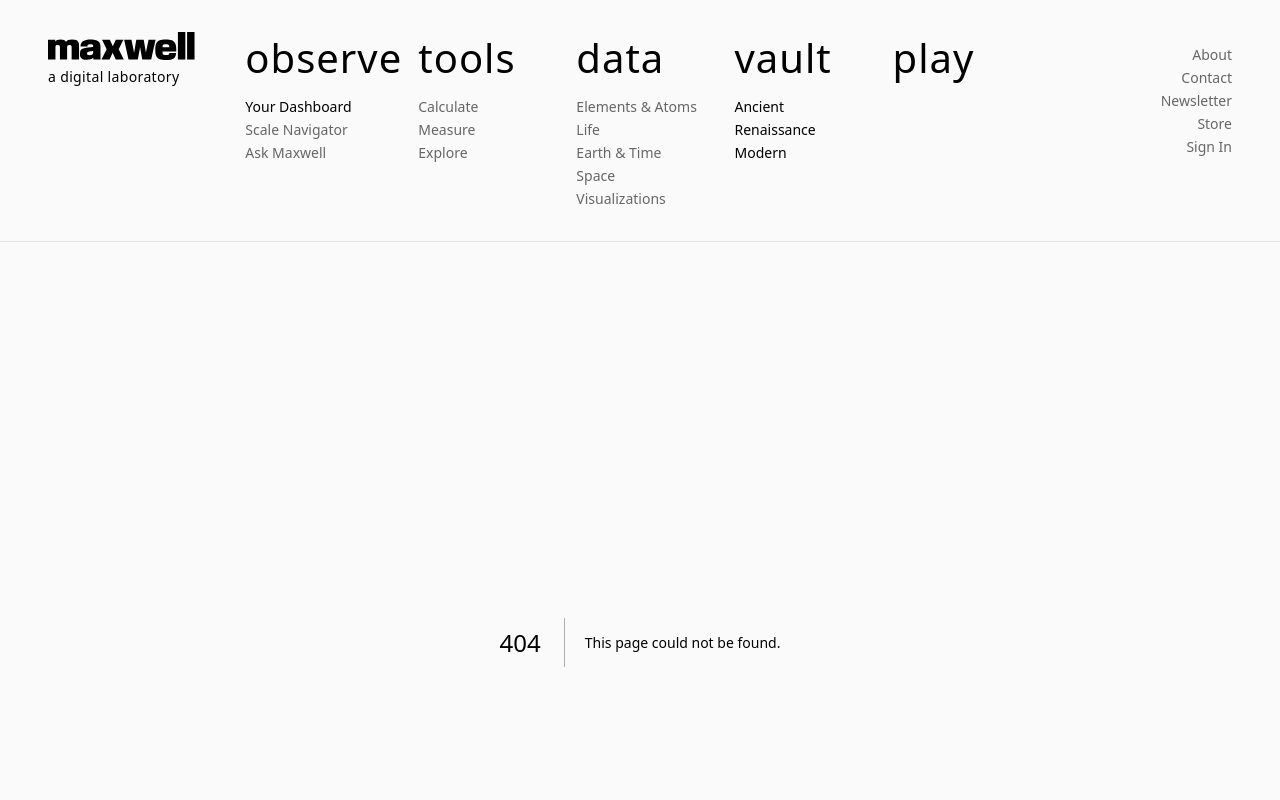
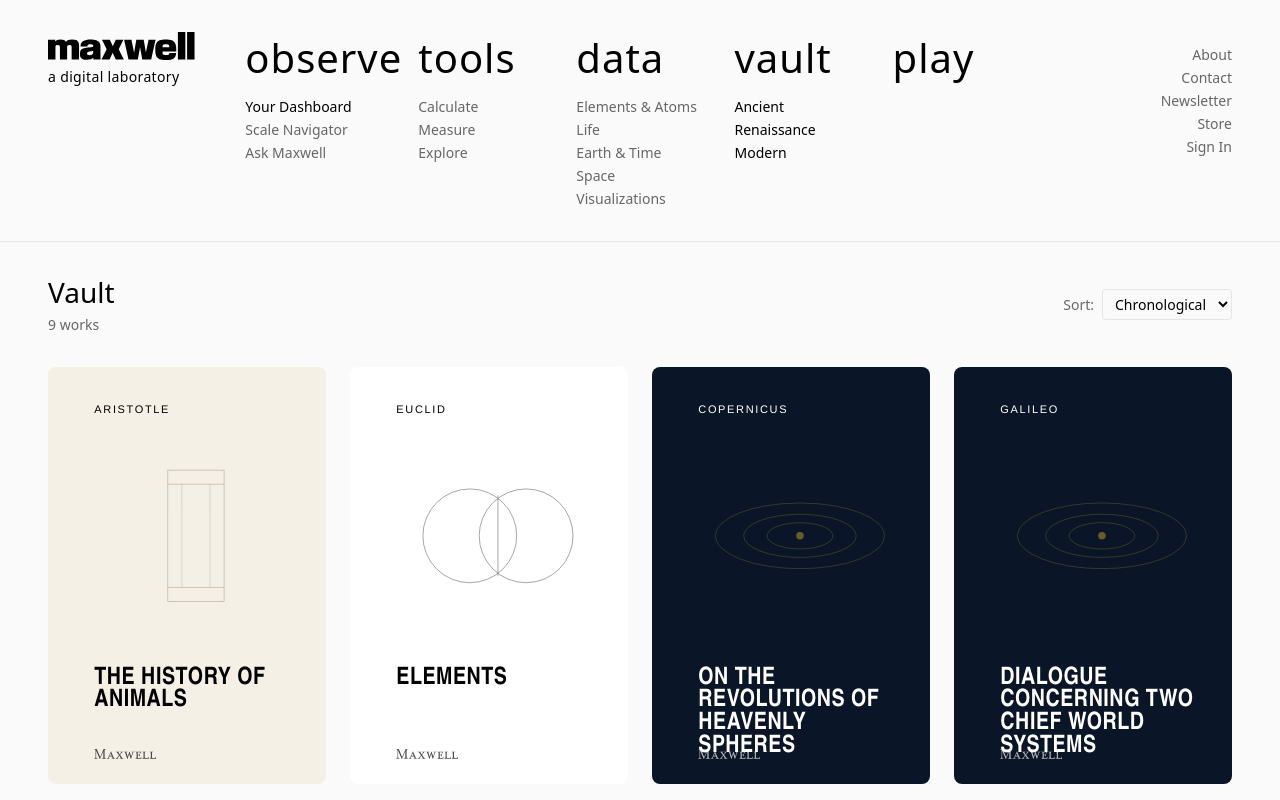
Before and after one commit to Axisophy/maxwell, a Next.js app: page /vault in a window 1280 px wide. Before the commit this address had no page. Shown: the top 800 px of the page. Built offline with nearby package versions, Linux system fonts and the light colour scheme; a web font is replaced by a local one.

Commit message:
changed knowledge to vault

```diff
--- a/src/app/knowledge/page.tsx
+++ b/src/app/vault/page.tsx
@@ -1,6 +1,6 @@
 'use client'
 
-import { useState } from 'react'
+import { useState, Suspense } from 'react'
 import { useSearchParams } from 'next/navigation'
 import BookWidget, { type Series } from '@/components/BookWidget'
 
@@ -100,7 +100,7 @@ const eraLabels: Record<Era, string> = {
   modern: 'Modern',
 }
 
-export default function KnowledgePage() {
+function VaultContent() {
   const searchParams = useSearchParams()
   const eraParam = searchParams.get('era') as Era | null
 
@@ -137,25 +137,25 @@ export default function KnowledgePage() {
   }
 
   return (
-    <main className="w-full px-8 lg:px-12 py-8">
+    <>
       {/* Page header */}
       <div className="flex items-center justify-between mb-8">
         <div>
-          <h1 className="text-2xl font-light text-black">
-            {currentEra === 'all' ? 'Knowledge' : eraLabels[currentEra]}
+          <h1 className="text-2xl font-sans-display font-light text-text-primary">
+            {currentEra === 'all' ? 'Vault' : eraLabels[currentEra]}
           </h1>
-          <p className="text-sm text-[var(--text-muted)] mt-1">
+          <p className="text-sm text-text-muted mt-1">
             {sortedBooks.length} {sortedBooks.length === 1 ? 'work' : 'works'}
           </p>
         </div>
 
         {/* Sort control */}
         <div className="flex items-center gap-2">
-          <span className="text-sm text-[var(--text-muted)]">Sort:</span>
+          <span className="text-sm text-text-muted">Sort:</span>
           <select
             value={sortBy}
             onChange={(e) => setSortBy(e.target.value as SortOption)}
-            className="text-sm text-black bg-transparent border border-[var(--widget-border)] rounded px-2 py-1 focus:outline-none focus:border-[#e6007e]"
+            className="text-sm text-text-primary bg-transparent border border-border-light rounded px-2 py-1 focus:outline-none"
           >
             <option value="chronological">Chronological</option>
             <option value="alphabetical-title">Title A–Z</option>
@@ -178,6 +178,16 @@ export default function KnowledgePage() {
           />
         ))}
       </div>
+    </>
+  )
+}
+
+export default function VaultPage() {
+  return (
+    <main className="w-full px-8 lg:px-12 py-8">
+      <Suspense fallback={<div className="text-text-muted">Loading...</div>}>
+        <VaultContent />
+      </Suspense>
     </main>
   )
 }
```
